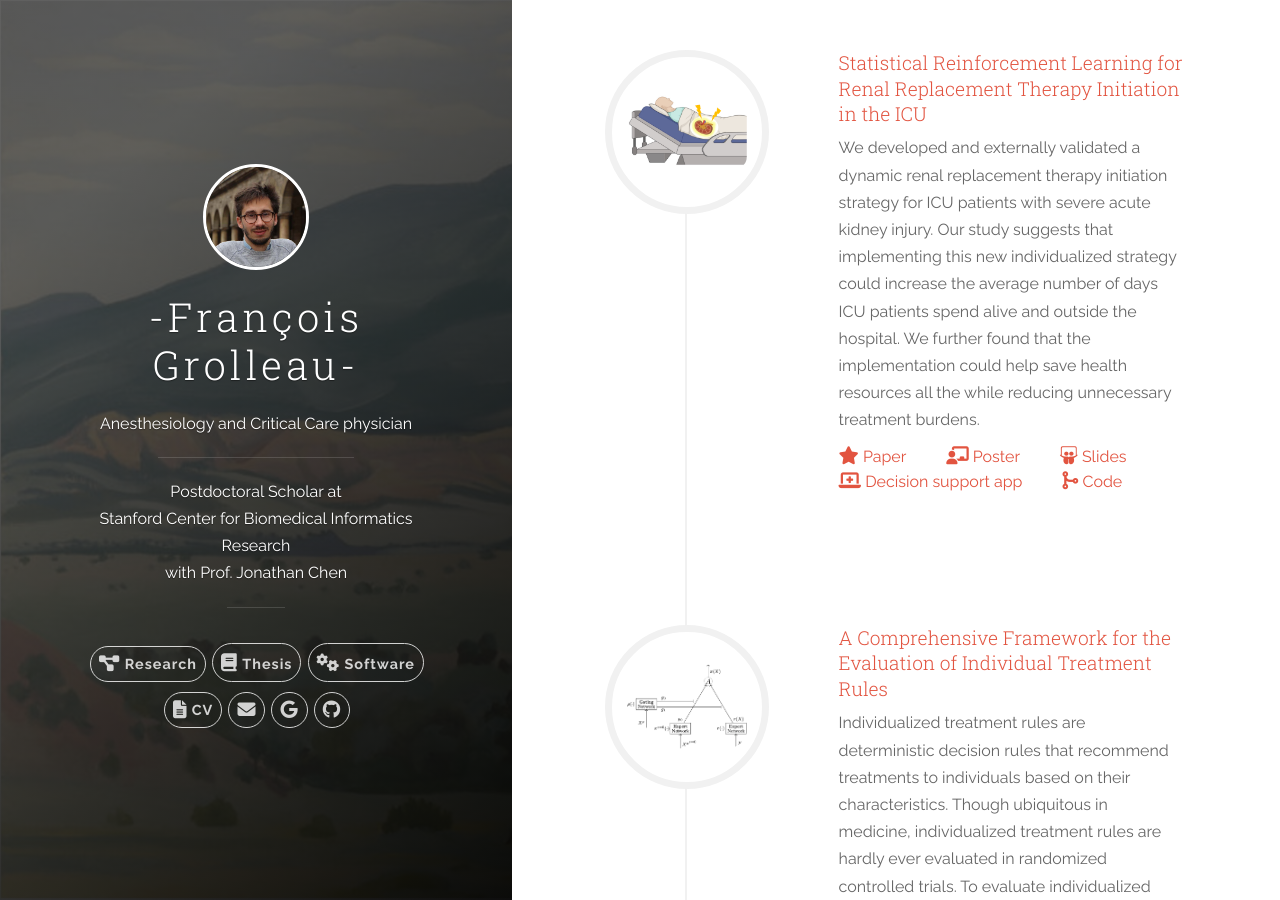
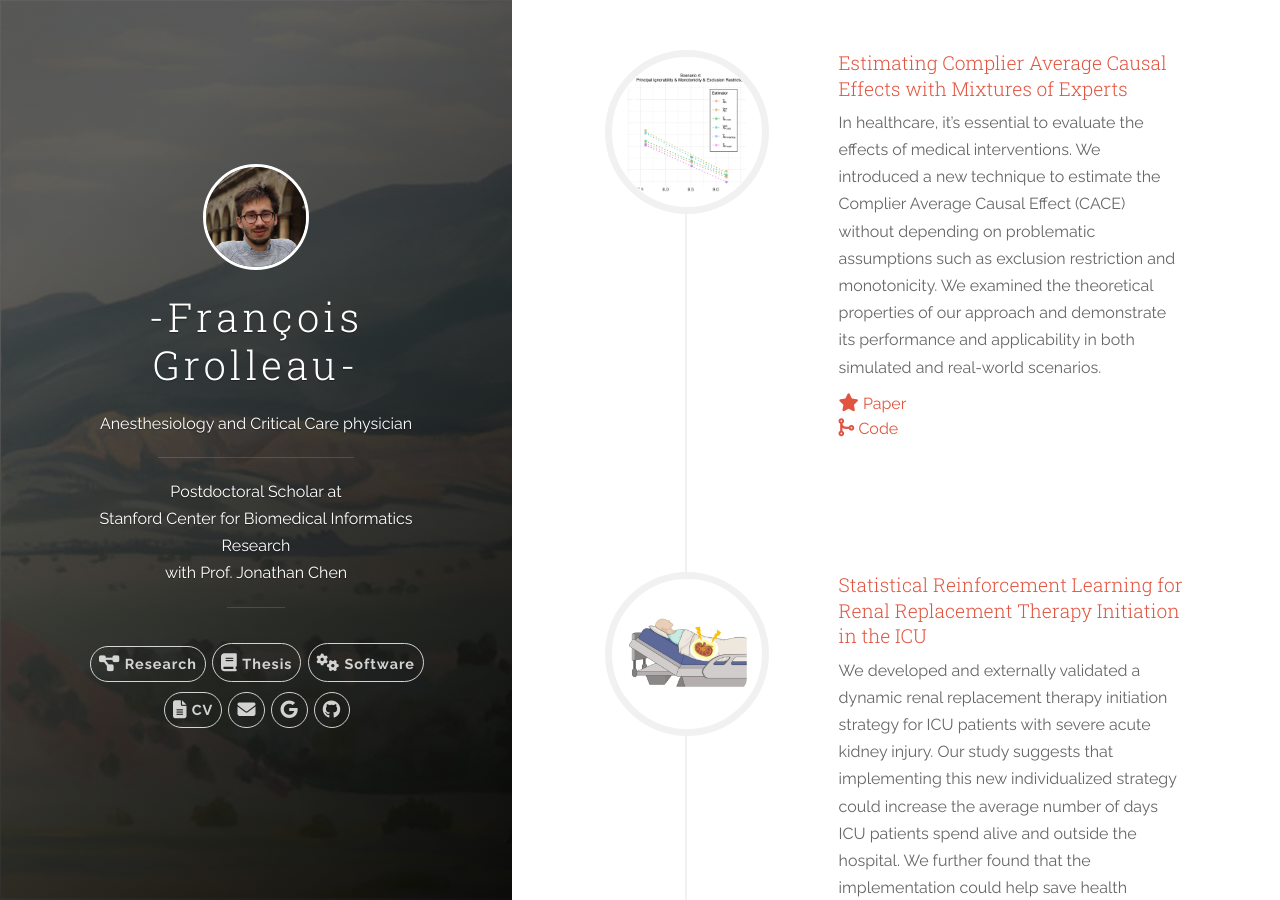
Before and after one commit to fcgrolleau/fcgrolleau.github.io, a Jekyll site: the page built from index.html, in a window 1280 px wide and 900 px high. Built offline with Jekyll 4.4.1, drawn with Linux system fonts in a browser that asks for light colours.

Commit message:
update cv and cacemix desc

```diff
--- a/_data/projects.yml
+++ b/_data/projects.yml
@@ -1,4 +1,15 @@
 # projects section data
+- name: Estimating Complier Average Causal Effects with Mixtures of Experts
+  arxiv: https://arxiv.org/pdf/2405.02779
+  slides:
+  presentation:
+  gh_user:
+  poster:
+  repo: https://github.com/fcgrolleau/CACEmix
+  tool:
+  img: /images/projects/cacemix.png
+  desc: In healthcare, it's essential to evaluate the effects of medical interventions. We introduced a new technique to estimate the Complier Average Causal Effect (CACE) without depending on problematic assumptions such as exclusion restriction and monotonicity. We examined the theoretical properties of our approach and demonstrate its performance and applicability in both simulated and real-world scenarios.
+
 - name: Statistical Reinforcement Learning for Renal Replacement Therapy Initiation in the ICU
   arxiv: https://www.medrxiv.org/content/10.1101/2023.06.13.23291349v1.full.pdf
   slides: /slides/cnrs_14_06.pdf
```
Also changed, not shown: images/projects/cacemix.png (added), 8 other files.
